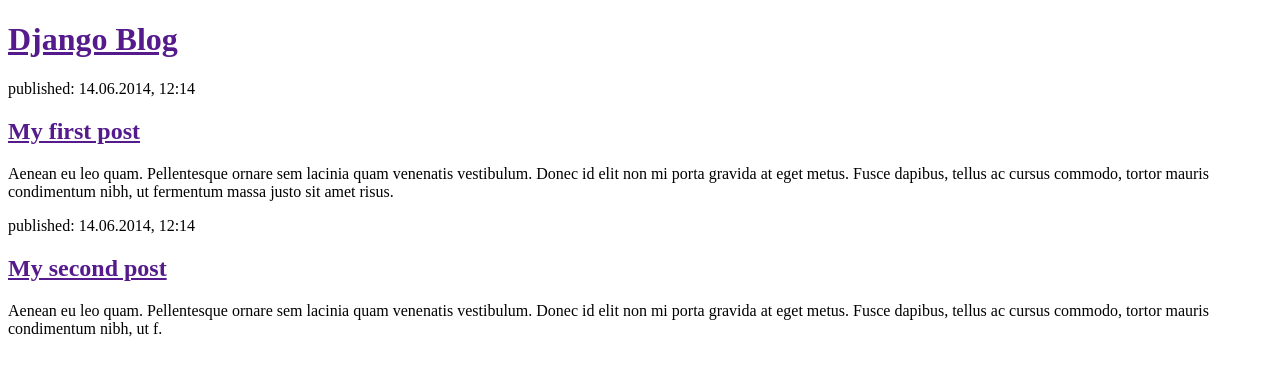
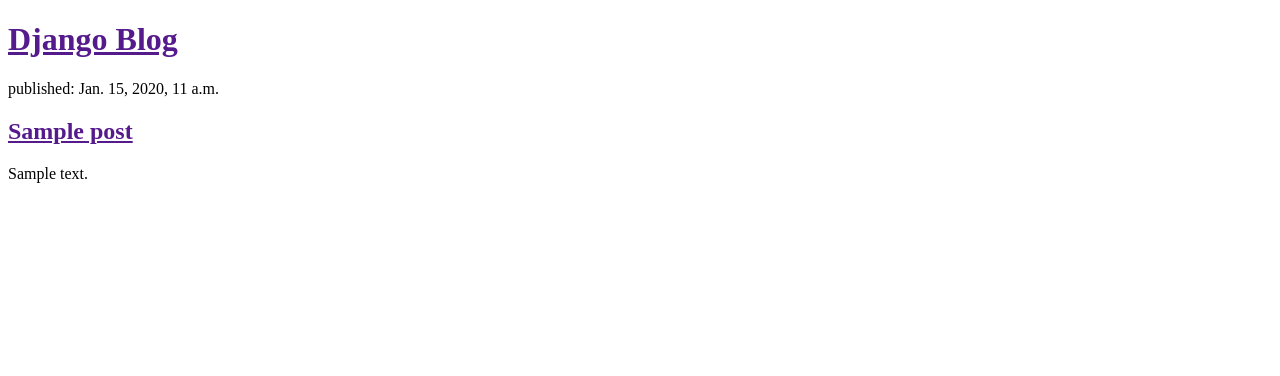
Before and after one commit to lud8919/my-first-blog, a Django app: template blog/templates/blog/post_list.html in a window 1280 px wide. Shown: the top 376 px of the page. Run offline with Django 3.2, Linux system fonts and the light colour scheme; the template is opened without the code that fills it: values that come from a table or form of the project are taken from there, others are empty; tables that the repository leaves empty hold one stand-in row (values such as "Sample post").

Commit message:
Trzeci commit

```diff
--- a/blog/templates/blog/post_list.html
+++ b/blog/templates/blog/post_list.html
@@ -1,4 +1,6 @@
 <!-- foldery templates i blog zostały najpierw dodane -->
+
+
 
 <!DOCTYPE html>
 <html lang="en">
@@ -7,20 +9,19 @@
     <title>Django blog lud8919</title>
 </head>
 <body>
-    <div>
+        <div>
             <h1><a href="">Django  Blog</a></h1>
         </div>
 
-        <div>
-            <p>published: 14.06.2014, 12:14</p>
-            <h2><a href="">My first post</a></h2>
-            <p>Aenean eu leo quam. Pellentesque ornare sem lacinia quam venenatis vestibulum. Donec id elit non mi porta gravida at eget metus. Fusce dapibus, tellus ac cursus commodo, tortor mauris condimentum nibh, ut fermentum massa justo sit amet risus.</p>
-        </div>
 
-        <div>
-            <p>published: 14.06.2014, 12:14</p>
-            <h2><a href="">My second post</a></h2>
-            <p>Aenean eu leo quam. Pellentesque ornare sem lacinia quam venenatis vestibulum. Donec id elit non mi porta gravida at eget metus. Fusce dapibus, tellus ac cursus commodo, tortor mauris condimentum nibh, ut f.</p>
-        </div>
+        {% for post in posts %}
+            <div>
+                <p>published: {{ post.published_date }}</p>
+                <h2><a href="">{{ post.title }}</a></h2>
+                <p>{{ post.text|linebreaksbr }}</p>   <!--  |linebreaksbr  zamienia znaczniki nowej linii na akapity -->
+            </div>
+        {% endfor %}
+
+
 </body>
 </html>
```
Also changed, not shown: blog/views.py (+6 -2 lines).
